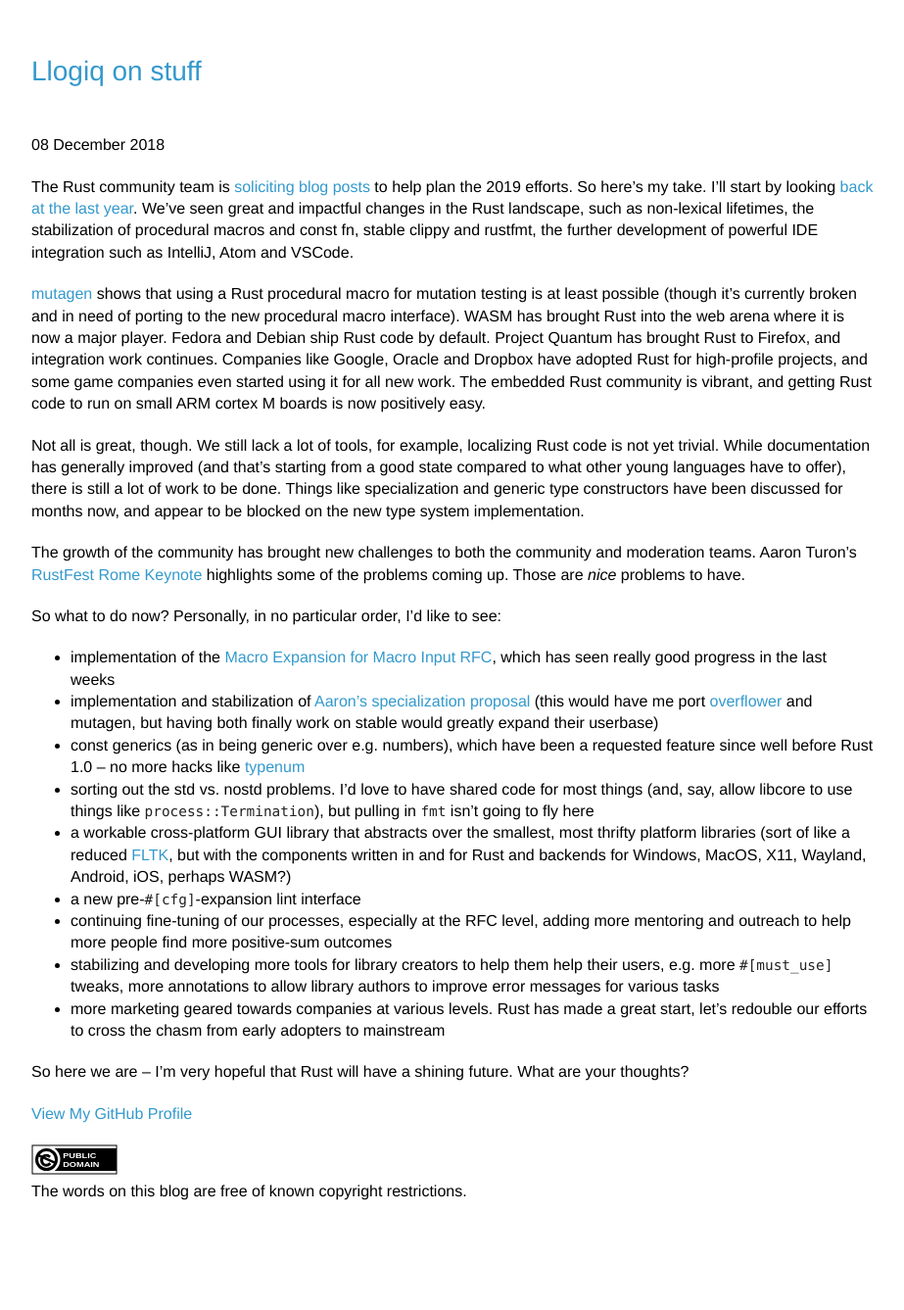
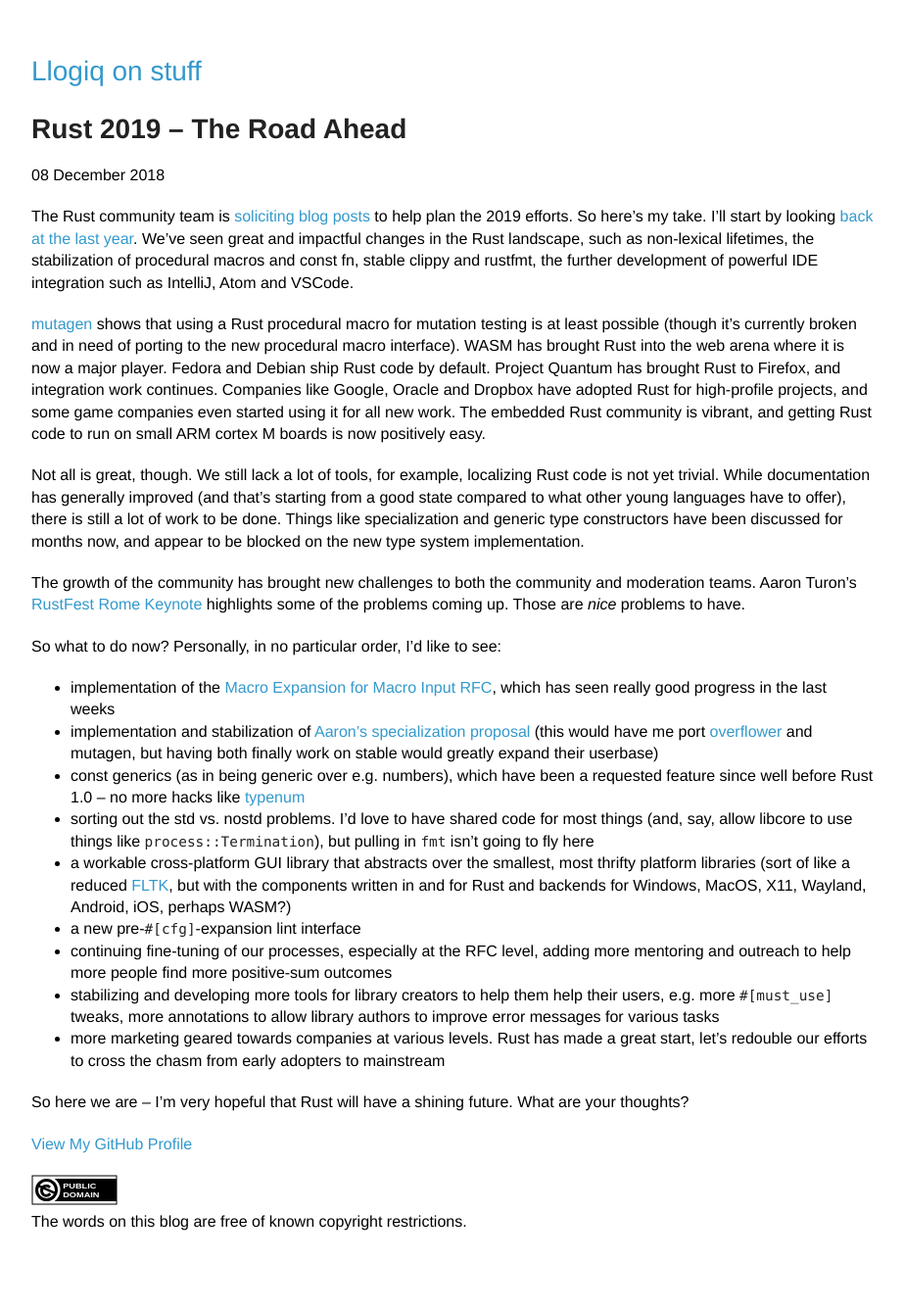
Before and after one commit to llogiq/llogiq.github.io, a Jekyll site: the page built from _posts/2018-12-08-rust.md, in a window 1280 px wide. Shown: the whole page at 98% size, without its empty margins (178-1101 px from the left). Built offline with Jekyll 4.4.1, drawn with Linux system fonts in a browser that asks for light colours; before the commit the page ends 1306 px from its top, so only the background shows below that.

Commit message:
fix title, take 2

```diff
--- a/_posts/2018-12-08-rust.md
+++ b/_posts/2018-12-08-rust.md
@@ -1,5 +1,5 @@
 ---
-title: Rust 2019: The Road Ahead
+title: Rust 2019 – The Road Ahead
 ---
 
 The Rust community team is [soliciting blog posts] to help plan the 2019
```
